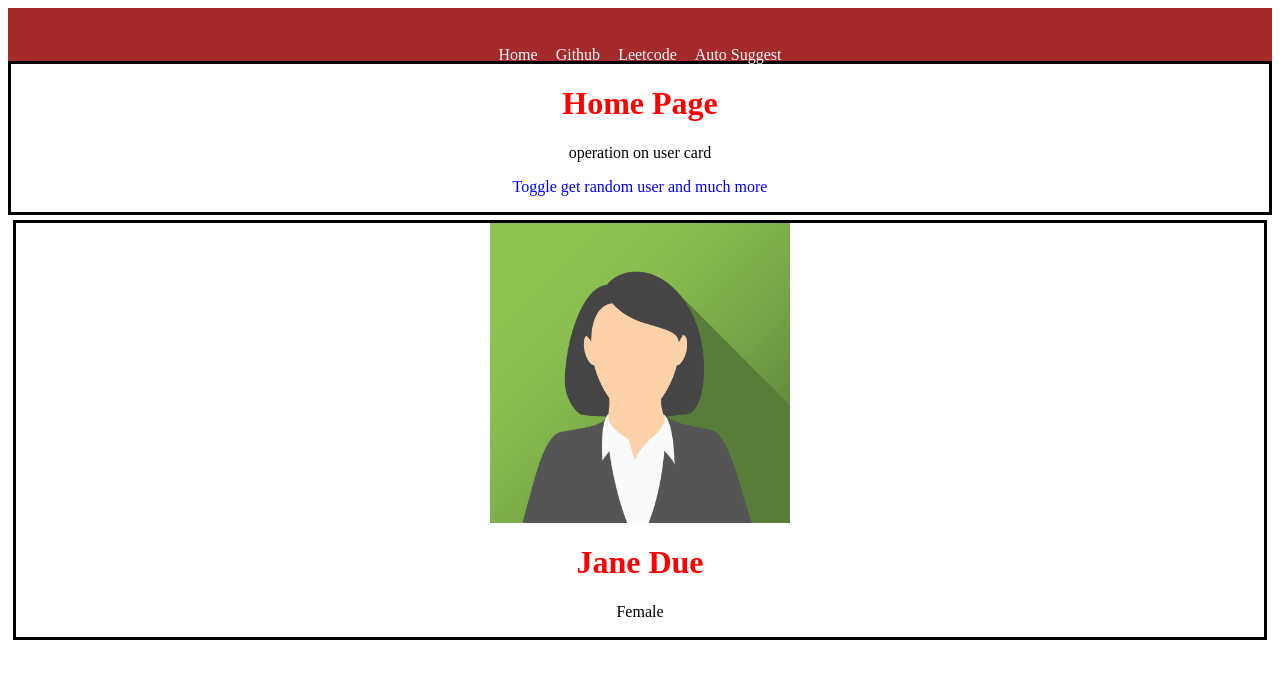
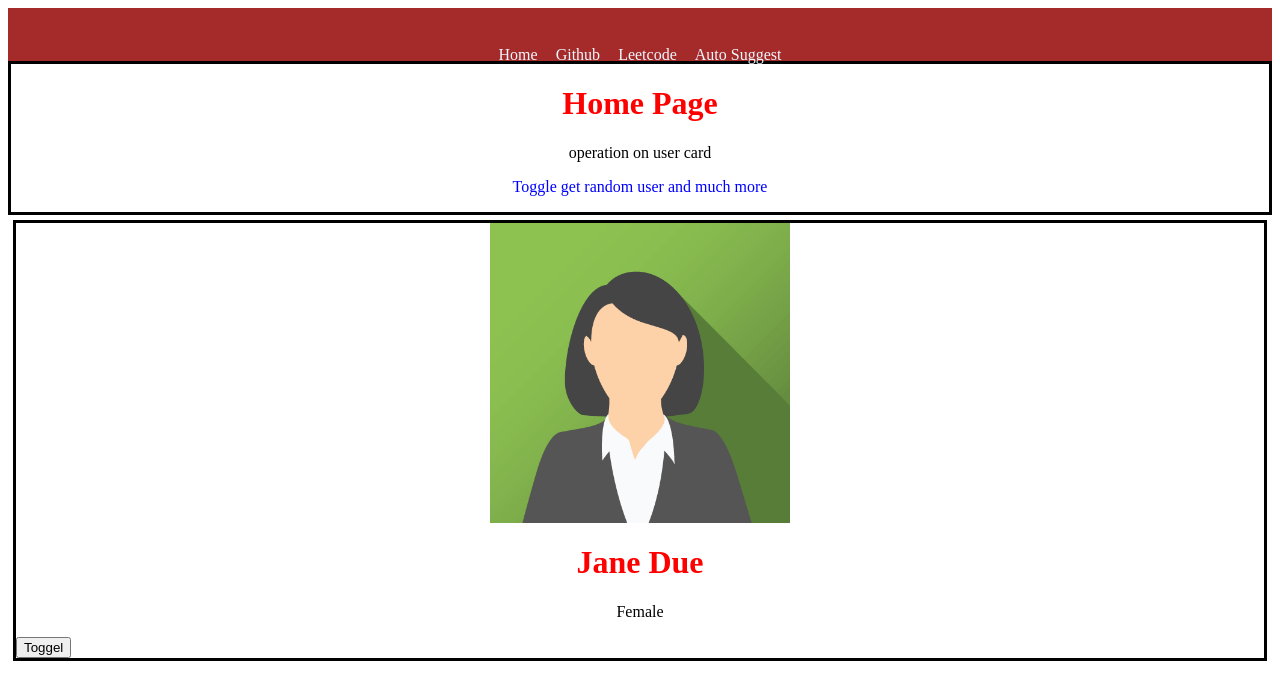
Before and after one commit to misbah318/autosuggest, a website: page frontend/index.html in a window 1280 px wide. Drawn offline with Linux system fonts and the light colour scheme.

Commit message:
added toggel

```diff
--- a/frontend/index.html
+++ b/frontend/index.html
@@ -28,6 +28,9 @@
     </div>
     <h1 id="card-name">Jane Due</h1>
     <p id="card-gender">Female</p>
+    <button onclick="toggle()" id="card-toggel">Toggel</button>
+</div>
+</div>
 </body>
 </div>
 </html>
```
